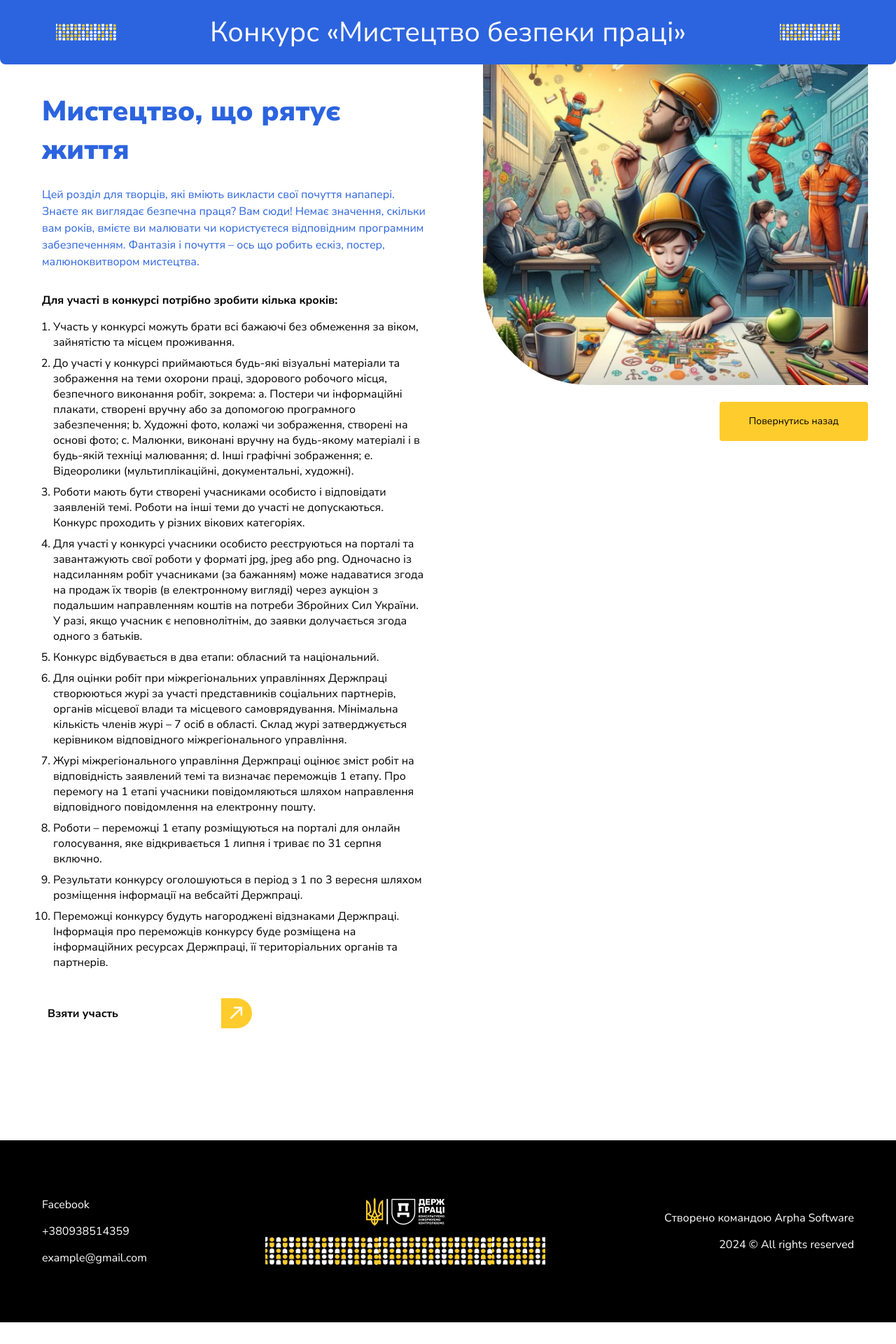
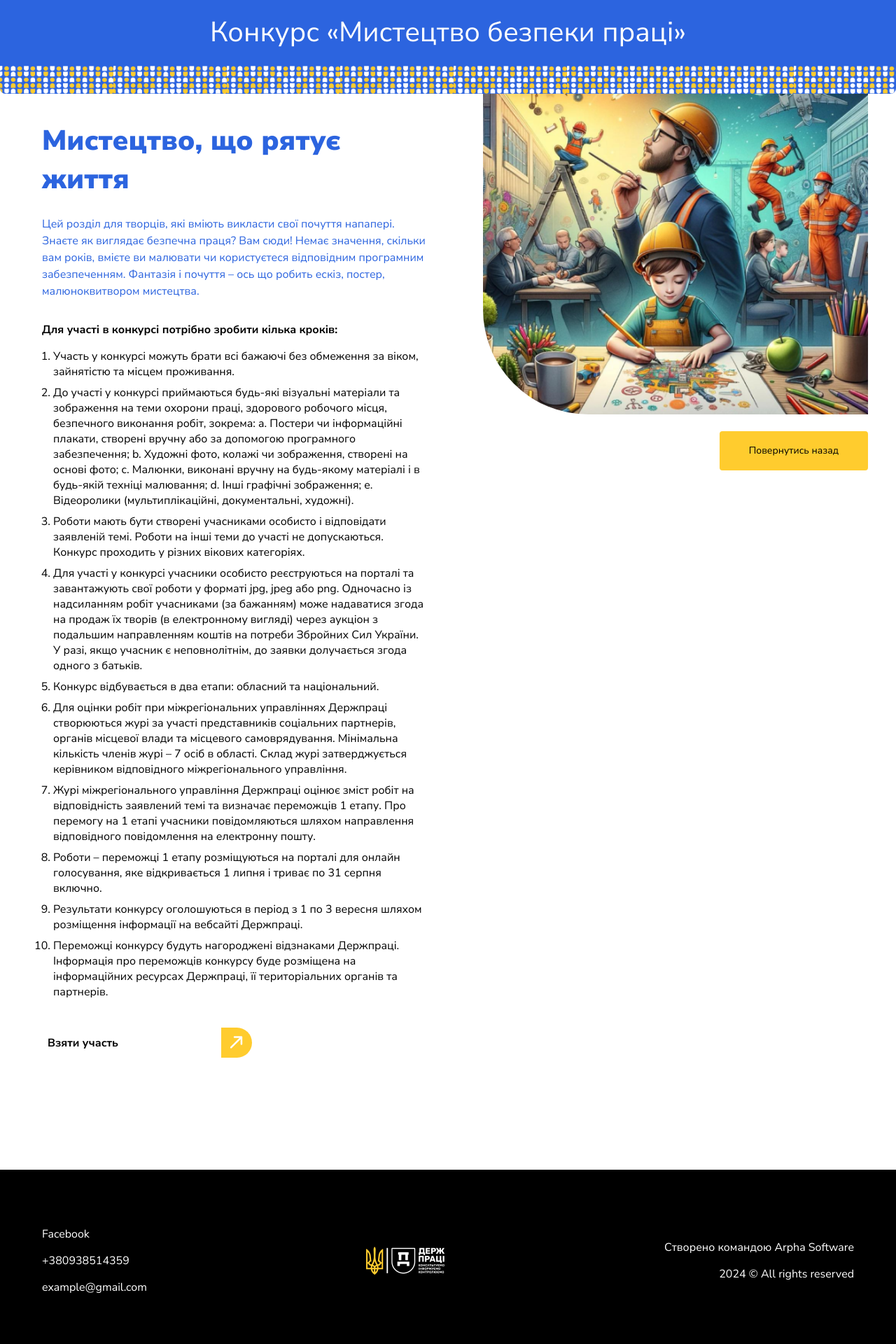
Before and after one commit to Arpha-Software/work-competition, a Next.js app: page /art in a window 1280 px wide. Shown: the top 1920 px of the page at 70% size. Before the commit the page ends 1889 px from the top, so only its background shows below. Built offline with nearby package versions, Linux system fonts and the light colour scheme.

Commit message:
replace decorator

```diff
--- a/src/sections/Footer/Footer.module.scss
+++ /dev/null
@@ -1,16 +0,0 @@
-.pattern {
-    position: relative;
-    max-width: 400px;
-    height: 40px;
-
-    &::before {
-        content: '';
-        position: absolute;
-        top: 0;
-        left: 0;
-        width: 100%;
-        height: 100%;
-        background: url('/images/header-pattern.png') repeat top left;
-        background-size: contain;
-    }
-}
--- a/src/sections/Footer/Footer.tsx
+++ b/src/sections/Footer/Footer.tsx
@@ -3,12 +3,11 @@ import cn from '@/tools/cn';
 
 import { Container } from '@/components/Container';
 
-import styles from './Footer.module.scss';
 import Link from 'next/link';
 
 export const Footer = () => {
   return (
-    <footer className='bg-black py-20 mt-20'>
+    <footer className='relative bg-black py-20 mt-20'>
       <Container className='text-center text-white md:flex md:justify-between md:items-center'>
         <ul className='list-none p-0 m-0 md:text-left'>
           <li className='mb-3.5'>
@@ -38,10 +37,6 @@ export const Footer = () => {
             width={112}
             height={40}
           />
-
-          <div
-            className={cn(styles.pattern, 'mt-4 w-full')}
-          />
         </Link>
 
         <div className='mt-15 md:mt-0 md:text-right'>
--- a/src/sections/Header/Header.module.scss
+++ b/src/sections/Header/Header.module.scss
@@ -1,20 +1,12 @@
-.title {
-  display: flex;
-  align-items: center;
-  justify-content: space-between;
-
-  &::before,
-  &::after {
-    display: block;
+.pattern {
+  &::before {
     content: '';
-    width: 86px;
-    height: 24px;
-    background-image: url('/images/header-pattern.png');
-    background-size: cover;
-
-    @media screen and (max-width: 768px) {
-      width: 200px;
-      height: 50px;
-    }
+    position: absolute;
+    top: 0;
+    left: 0;
+    width: 100%;
+    height: 100%;
+    background: url('/images/header-pattern.png') repeat top left;
+    background-size: contain;
   }
 }
--- a/src/sections/Header/Header.tsx
+++ b/src/sections/Header/Header.tsx
@@ -1,17 +1,19 @@
+import cn from '@/tools/cn';
+
 import { Container } from '@/components/Container';
 
 import styles from './Header.module.scss';
 
 export const Header = () => {
   return (
-    <header className='px-5 py-7 bg-primary rounded-b-lg sticky top-0 md:py-4.5 z-10'>
+    <header className='relative px-5 pt-7 pb-15 bg-primary rounded-b-lg sticky top-0 md:pt-4.5 z-10 overflow-hidden'>
       <Container>
-        <div className={styles.title}>
-          <span className='px-8 text-center text-white text-sm md:text-4.5xl/[56px]'>
-            Конкурс «Мистецтво безпеки праці»
-          </span>
+        <div className='px-8 text-center text-white text-sm md:text-4.5xl/[56px]'>
+          Конкурс «Мистецтво безпеки праці»
         </div>
       </Container>
+
+      <div className={cn(styles.pattern, 'absolute bottom-0 left-0 h-10 w-full')}></div>
     </header>
   );
 };
```
